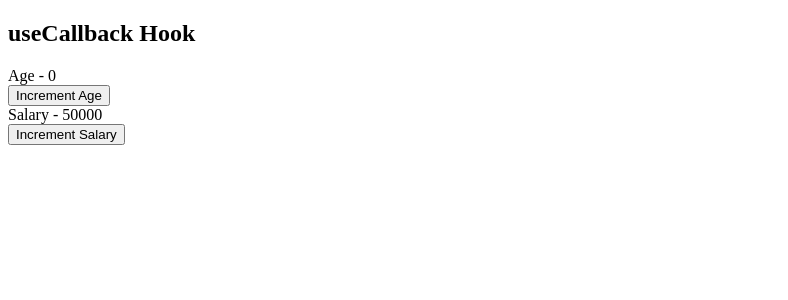
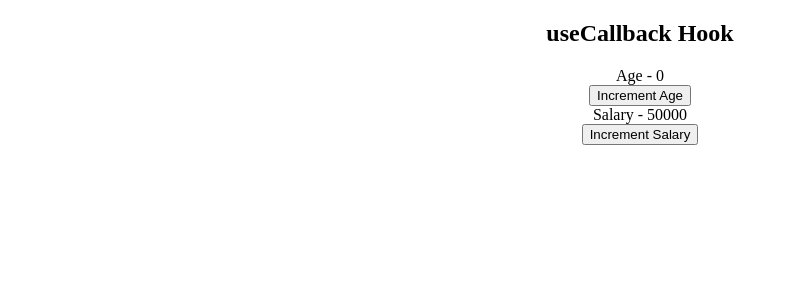
Before and after one commit to dibborah/react-built-in-hooks, a React (Vite) app: page / in a window 1280 px wide. Shown: the top 300 px of the page, without its empty margins (0-788 px from the left). Built offline with nearby package versions, Linux system fonts and the light colour scheme.

Commit message:
completed learning useCallback()

```diff
--- a/src/App.css
+++ b/src/App.css
@@ -0,0 +1,3 @@
+body{
+    text-align: center;
+}
--- a/src/App.jsx
+++ b/src/App.jsx
@@ -1,9 +1,10 @@
 import ParentComponent from "./ParentComponent";
+import "./App.css"
 
 const App = () => {
   return (
-    <div>
-    <ParentComponent />
+    <div className="App">
+      <ParentComponent />
     </div>
   );
 };
--- a/src/Button.jsx
+++ b/src/Button.jsx
@@ -1,6 +1,8 @@
+import { memo } from "react";
+
 const Button = ({ handleClick, children }) => {
-  console.log(`Rendering ${children}`);
+  console.log(`Rendering button - ${children}`);
   return <button onClick={handleClick}>{children}</button>;
 };
 
-export default Button;
+export default memo(Button);
--- a/src/Count.jsx
+++ b/src/Count.jsx
@@ -1,3 +1,5 @@
+import { memo } from "react";
+
 const Count = ({ count, text }) => {
   console.log(`Rendering ${text}`);
   return (
@@ -7,4 +9,4 @@ const Count = ({ count, text }) => {
   );
 };
 
-export default Count;
+export default memo(Count);
--- a/src/ParentComponent.jsx
+++ b/src/ParentComponent.jsx
@@ -1,23 +1,22 @@
-import { useState } from "react";
+import { useCallback, useState } from "react";
 import Title from "./Title";
 import Count from "./Count";
 import Button from "./Button";
 
 const ParentComponent = () => {
-  console.log("Parent Component Rendering");
   const [age, setAge] = useState(0);
   const [salary, setSalary] = useState(50000);
 
-  const incrementAge = () => {
+  const incrementAge = useCallback(() => {
     setAge(age + 1);
-  };
-  const incrementSalary = () => {
+  }, [age]);
+  const incrementSalary = useCallback(() => {
     setSalary(salary + 1000);
-  };
+  }, [salary]);
 
   return (
     <div>
-      <Title text="Title" />
+      <Title />
       {
         // Count and Button are made reusable
       }
```
Also changed, not shown: src/Title.jsx (+5 -3 lines).
